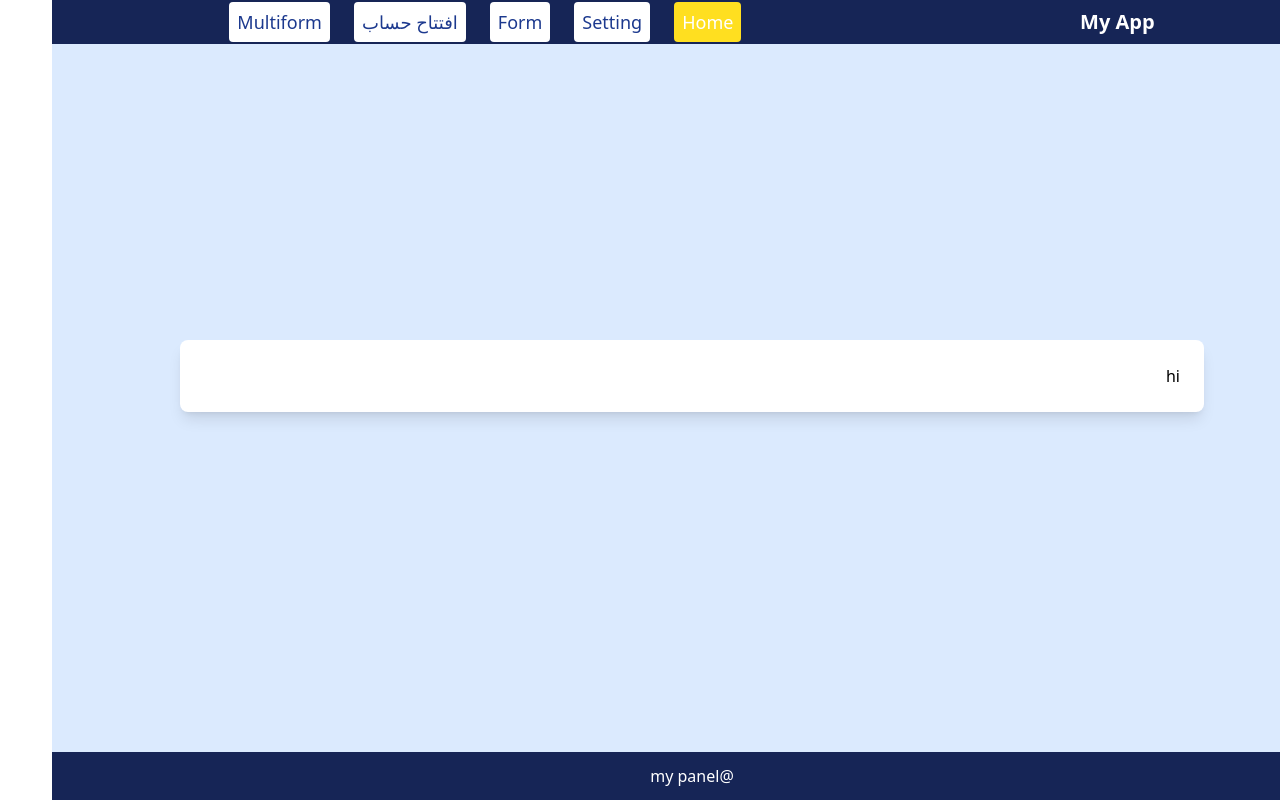
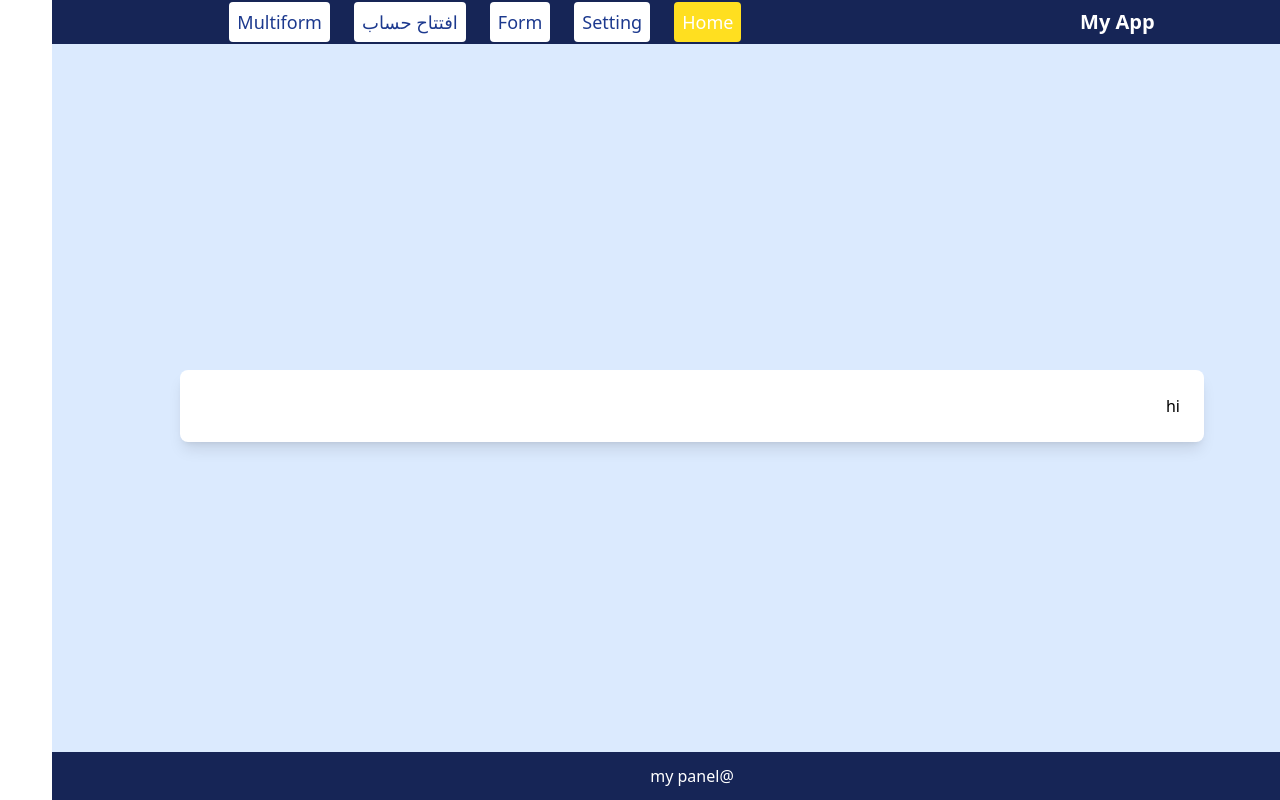
Before and after one commit to frau-azadeh/react-form, a React (Vite) app: page / in a window 1280 px wide. Built offline with nearby package versions, Linux system fonts and the light colour scheme.

Commit message:
update Layout

```diff
--- a/src/components/Layout.tsx
+++ b/src/components/Layout.tsx
@@ -6,7 +6,7 @@ const Layout = () => {
   return (
     <div className="min-h-screen flex flex-col bg-blue-100">
       <Header />
-      <main className="flex-grow flex justify-center items-center ">
+      <main className="flex-grow flex justify-center items-center mt-20 mb-5">
         <div className="bg-white p-6 rounded-lg shadow-lg w-[clamp(300px,80%,1200px)] min-h-full flex flex-col">
           <Outlet />
         </div>
```
